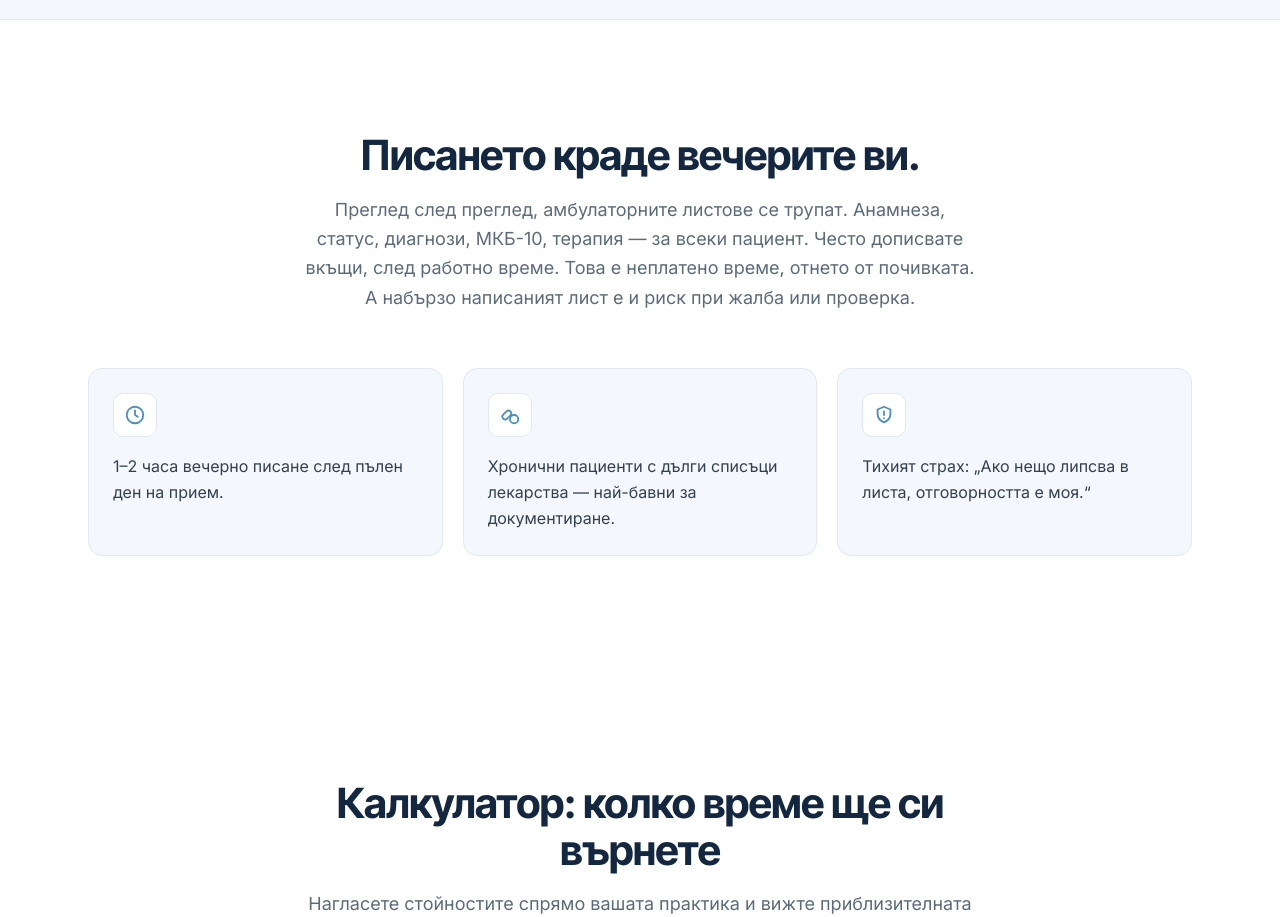
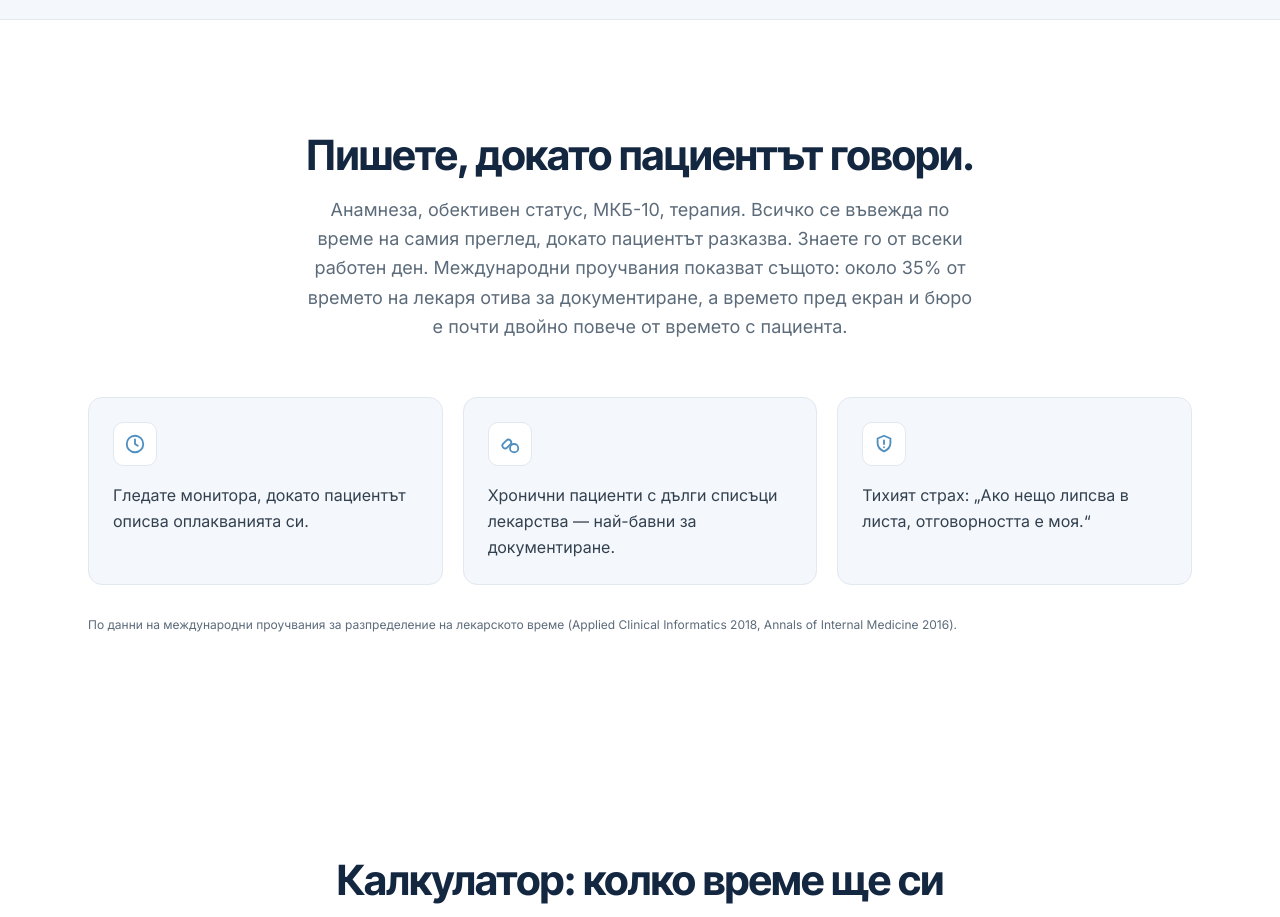
Before and after one commit to tubermed/tubermed-web, a Next.js app: page / in a window 1280 px wide. Shown: the part 860-1777 px from the top of the page. Built offline with nearby package versions, Linux system fonts and the light colour scheme; no server answers.

Commit message:
landing: reframe Problem section - documentation costs the consultation, not evenings

```diff
--- a/components/landing/Problem.tsx
+++ b/components/landing/Problem.tsx
@@ -4,7 +4,7 @@ import { Reveal } from './Reveal';
 const PAINS = [
   {
     icon: ClockIcon,
-    text: '1–2 часа вечерно писане след пълен ден на прием.',
+    text: 'Гледате монитора, докато пациентът описва оплакванията си.',
   },
   {
     icon: PillsIcon,
@@ -22,8 +22,8 @@ export function Problem() {
       <Container className="py-20 md:py-28">
         <Reveal>
           <SectionHeading
-            title="Писането краде вечерите ви."
-            intro="Преглед след преглед, амбулаторните листове се трупат. Анамнеза, статус, диагнози, МКБ-10, терапия — за всеки пациент. Често дописвате вкъщи, след работно време. Това е неплатено време, отнето от почивката. А набързо написаният лист е и риск при жалба или проверка."
+            title="Пишете, докато пациентът говори."
+            intro="Анамнеза, обективен статус, МКБ-10, терапия. Всичко се въвежда по време на самия преглед, докато пациентът разказва. Знаете го от всеки работен ден. Международни проучвания показват същото: около 35% от времето на лекаря отива за документиране, а времето пред екран и бюро е почти двойно повече от времето с пациента."
           />
         </Reveal>
 
@@ -47,6 +47,10 @@ export function Problem() {
             </Reveal>
           ))}
         </div>
+
+        <p className="mt-8 text-xs" style={{ color: 'var(--lp-text-muted)' }}>
+          По данни на международни проучвания за разпределение на лекарското време (Applied Clinical Informatics 2018, Annals of Internal Medicine 2016).
+        </p>
       </Container>
     </section>
   );
```
